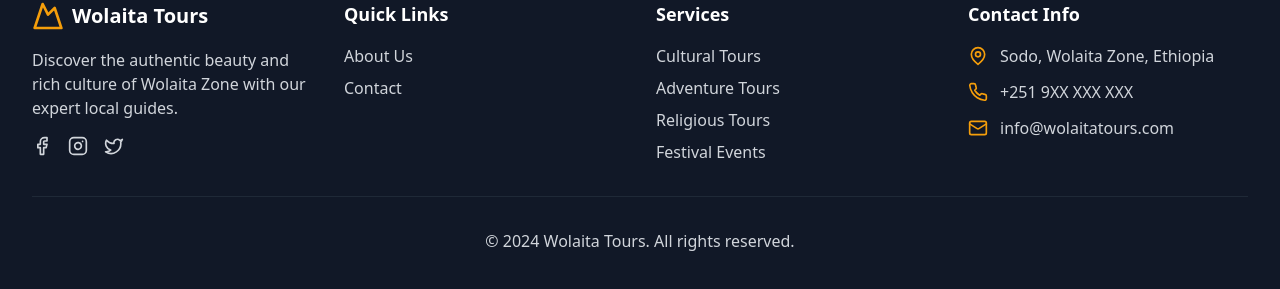
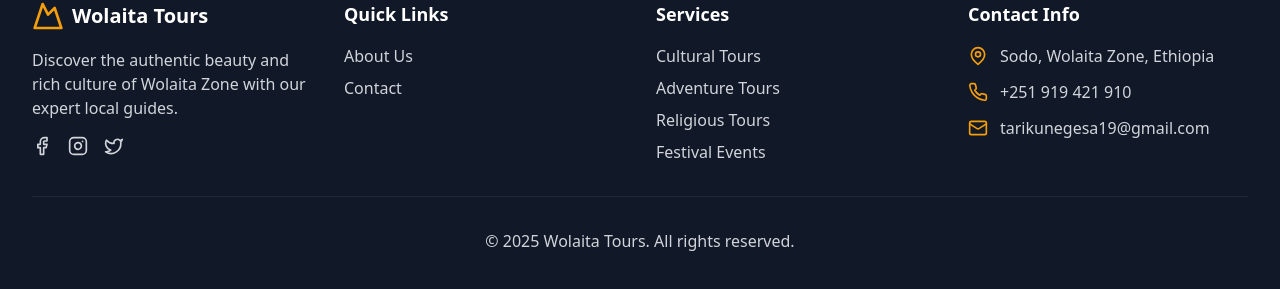
Before and after one commit to TarikuYe/wolaita-tourism-management-system-with-sentiment, a React (Vite) app: page / in a window 1280 px wide. Shown: the part 3024-3313 px from the top of the page. Built offline with nearby package versions, Linux system fonts and the light colour scheme; no server answers; what @cloudinary/url-gen would draw is missing.

Commit message:
Update contact information and copyright year

```diff
--- a/src/components/Layout/Footer.tsx
+++ b/src/components/Layout/Footer.tsx
@@ -180,11 +180,11 @@ export const Footer: React.FC = () => {
               </div>
               <div className="flex items-center space-x-3">
                 <Phone className="h-5 w-5 text-amber-500" />
-                <span className="text-gray-300">+251 9XX XXX XXX</span>
+                <span className="text-gray-300">+251 919 421 910</span>
               </div>
               <div className="flex items-center space-x-3">
                 <Mail className="h-5 w-5 text-amber-500" />
-                <span className="text-gray-300">info@wolaitatours.com</span>
+                <span className="text-gray-300">tarikunegesa19@gmail.com</span>
               </div>
             </div>
           </div>
@@ -192,7 +192,7 @@ export const Footer: React.FC = () => {
 
         <div className="border-t border-gray-800 mt-8 pt-8 text-center">
           <p className="text-gray-300">
-            © 2024 {language === 'en' ? 'Wolaita Tours' : 'የወላይታ ጉዞዎች'}.
+            © 2025 {language === 'en' ? 'Wolaita Tours' : 'የወላይታ ጉዞዎች'}.
             {language === 'en' ? ' All rights reserved.' : ' ሁሉም መብቶች የተጠበቁ ናቸው።'}
           </p>
         </div>
```
